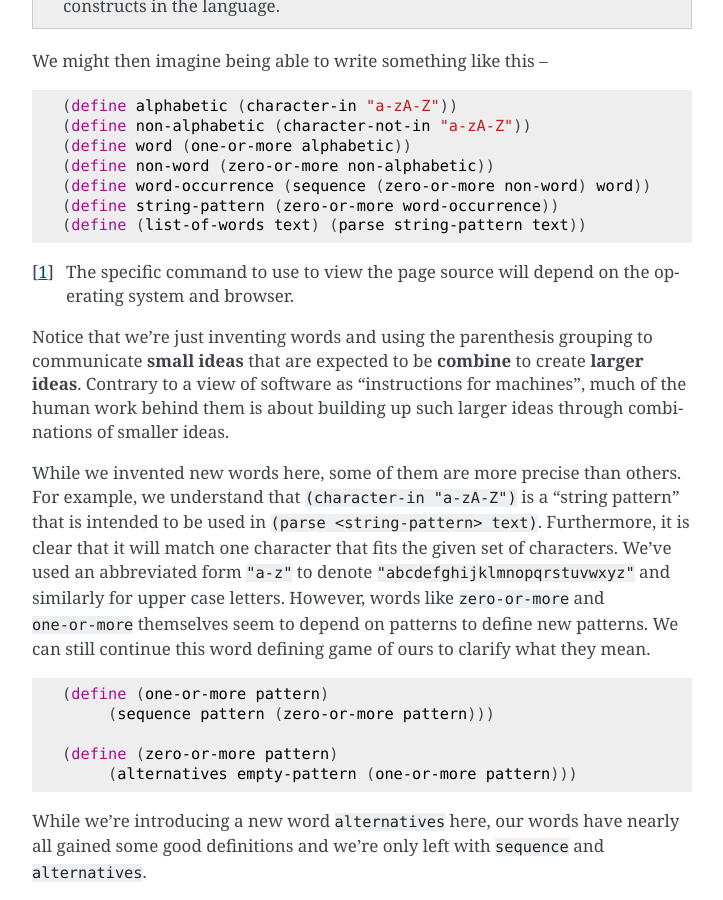
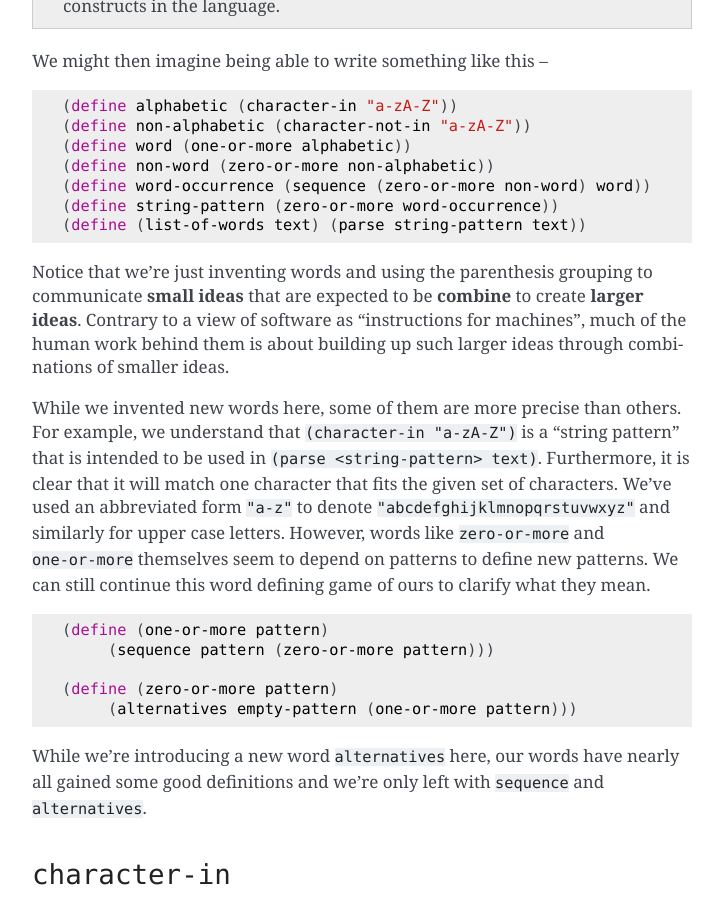
Before and after one commit to kreauniv/complit, a Sphinx documentation site: the page built from source/parsing2.rst, in a window 1280 px wide and 900 px high, scrolled down 1127 px. Shown: the whole window, without its empty margins (388-1111 px from the left). Built offline with Sphinx 7.4.7, drawn with Linux system fonts in a browser that asks for light colours; some of the changed text lies outside the part shown.

Commit message:
footnote

```diff
--- a/source/parsing2.rst
+++ b/source/parsing2.rst
@@ -60,9 +60,6 @@ We might then imagine being able to write something like this --
    (define word-occurrence (sequence (zero-or-more non-word) word))
    (define string-pattern (zero-or-more word-occurrence))
    (define (list-of-words text) (parse string-pattern text))
-
-.. [#viewsrc] The specific command to use to view the page source
-   will depend on the operating system and browser.
 
 Notice that we're just inventing words and using the parenthesis grouping to
 communicate **small ideas** that are expected to be **combine** to create
```
Also changed, not shown: other parts of source/parsing2.rst (+3 -0 lines).
